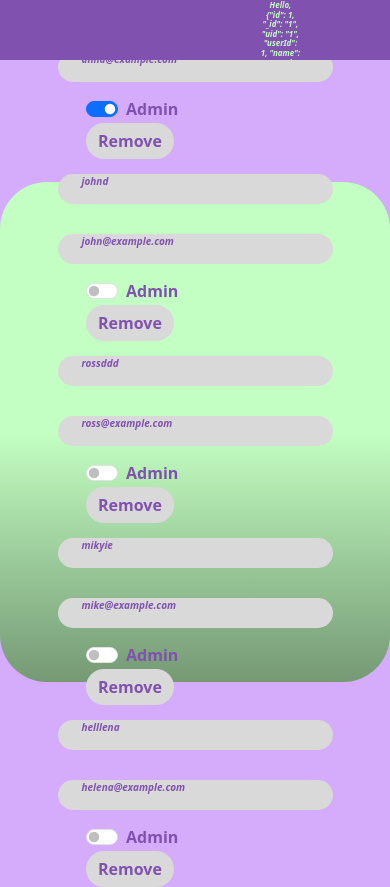
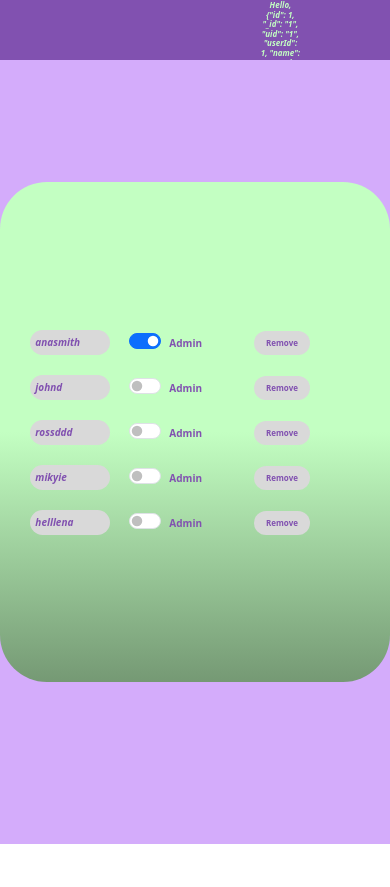
Before and after one commit to ionescuea/ChatApp-React, a React (Vite) app: page /adminPage in a window 390 px wide. After the commit the page ends 844 px from the top, so only its background shows below. Built offline with nearby package versions, Linux system fonts and the light colour scheme; sample sign-in values are in the browser's storage.

Commit message:
Add media queries for Admin Page

```diff
--- a/index.css
+++ b/index.css
@@ -1066,7 +1066,6 @@ form input {
 }
 
 /* AdminPage */
-
 #adminPage {
     display: flex;
     flex-direction: column;
@@ -1088,7 +1087,7 @@ form input {
     align-items: center;
 }
 
-.admin-card {
+.admin-card, .admin-card2 {
     background: var(--bg-light-silver);
     color: var(--text-color1);
     font-size: 16px;
@@ -1118,6 +1117,77 @@ form input {
     font-size: 16px;
     font-weight: bold;
     margin-left: 50px;
+}
+
+/* Large devices (lg) and below */
+@media (max-width: 991px) {
+    .admin-card2 {
+        display: none; /* Hides the email column */
+    }
+    .form-check {
+        margin-left: 10px;
+    }
+    .btn-danger {
+        margin-left: 10px;
+    }
+}
+
+/* Medium devices (md) */
+@media (max-width: 767px) {
+    .admin-row {
+        padding: 0px;
+    }
+    .admin-card {
+        width: 150px;
+        height: 25px;
+        margin: 10px;
+    }
+    .form-check-label {
+        font-size: 12px;
+    }
+    .btn-danger {
+        font-size: 12px;
+    }
+}
+
+/* Small devices (sm) */
+@media (max-width: 576px) {
+    .admin-card {
+        width: 80px;
+        height: 25px;
+        margin: 10px;
+        padding: 5px;
+    }
+    .form-check {
+        margin-left: 5px;
+    }
+    .form-check-label {
+        font-size: 10px;
+    }
+    .btn-danger {
+        margin-left: 5px;
+        font-size: 8px;
+    }
+}
+
+/* Extra Small devices (xsm) */
+@media (max-width: 360px) {
+    .admin-card {
+        width: 70px;
+        height: 25px;
+        margin: 5px;
+        padding: 3px;
+    }
+    .form-check {
+        margin-left: 3px;
+    }
+    .form-check-label {
+        font-size: 9px;
+    }
+    .btn-danger {
+        margin-left: 3px;
+        font-size: 7px;
+    }
 }
 
 /* Not found */
--- a/src/components/pages/AdminPage.jsx
+++ b/src/components/pages/AdminPage.jsx
@@ -45,18 +45,18 @@ function AdminPage() {
     return (
         <section id="adminPage">
             <div className="admin container">
-                <div className="admin-row row gx-5">
+                <div className="admin-row row gx-2">
                     {storedUsers
                         .filter((user) => user.username !== currentUser)
                         .map((user) => (
-                            <div key={user.username} className="admin-row row gx-5">
-                                <div className="admin-card col-lg-4 col-sm-12">
+                            <div key={user.username} className="admin-row row gx-2 align-items-center">
+                                <div className="admin-card col-lg-4 col-md-6 col-sm-4 col-4">
                                     <p>{user.username}</p>
                                 </div>
-                                <div className="admin-card col-lg-4 col-sm-12">
+                                <div className="admin-card2 col-lg-4 d-lg-block d-none">
                                     <p>{user.email}</p>
                                 </div>
-                                <div className="col-lg-2 col-sm-6">
+                                <div className="col-lg-2 col-md-3 col-sm-4 col-4">
                                     <div className="form-check form-switch">
                                         <input
                                             className="form-check-input"
@@ -70,11 +70,11 @@ function AdminPage() {
                                         </label>
                                     </div>
                                 </div>
-                                <div className="col-lg-2 col-sm-6">
+                                <div className="col-lg-2 col-md-3 col-sm-4 col-4">
                                     <button
                                         type="button"
                                         className="btn btn-danger"
-                                        onClick={() => handleRemoveUser(user.username)} // Pass username instead of index
+                                        onClick={() => handleRemoveUser(user.username)}
                                     >
                                         Remove
                                     </button>
```
